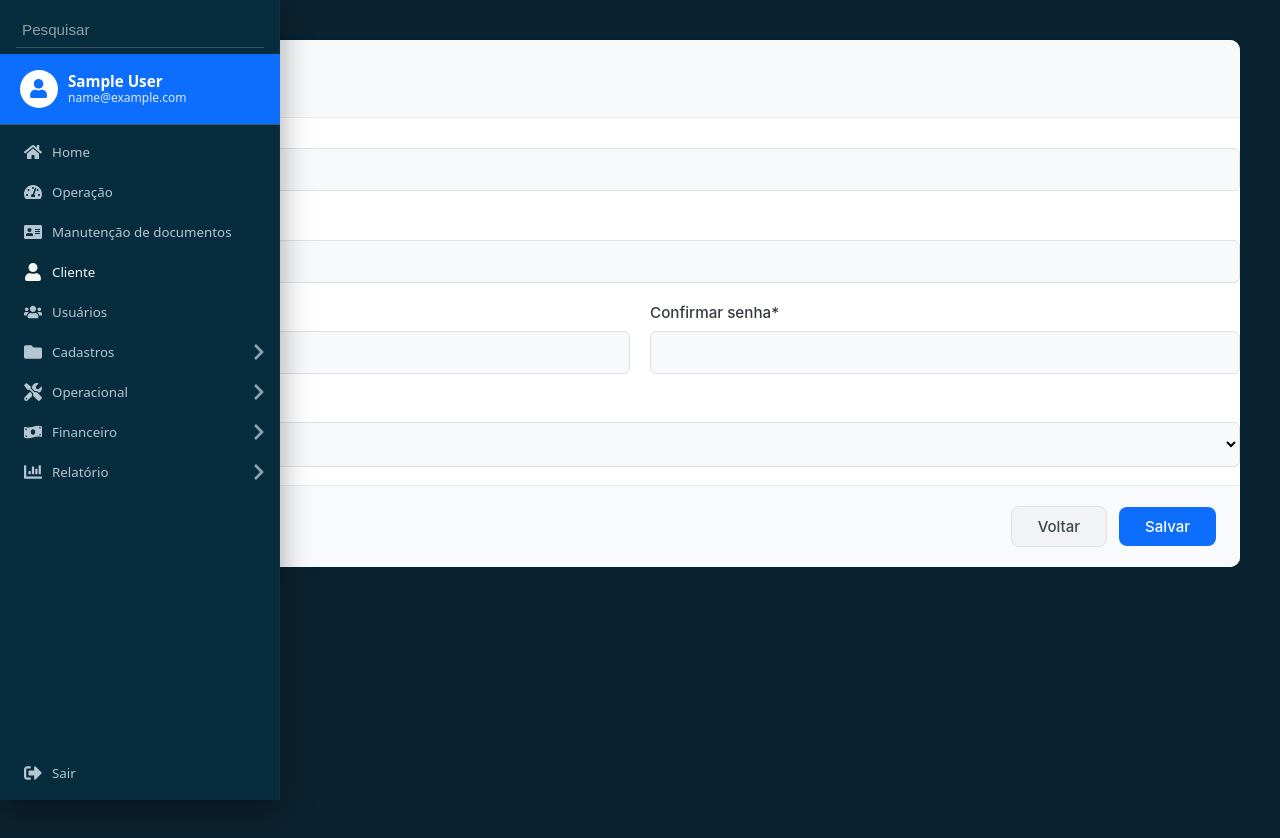
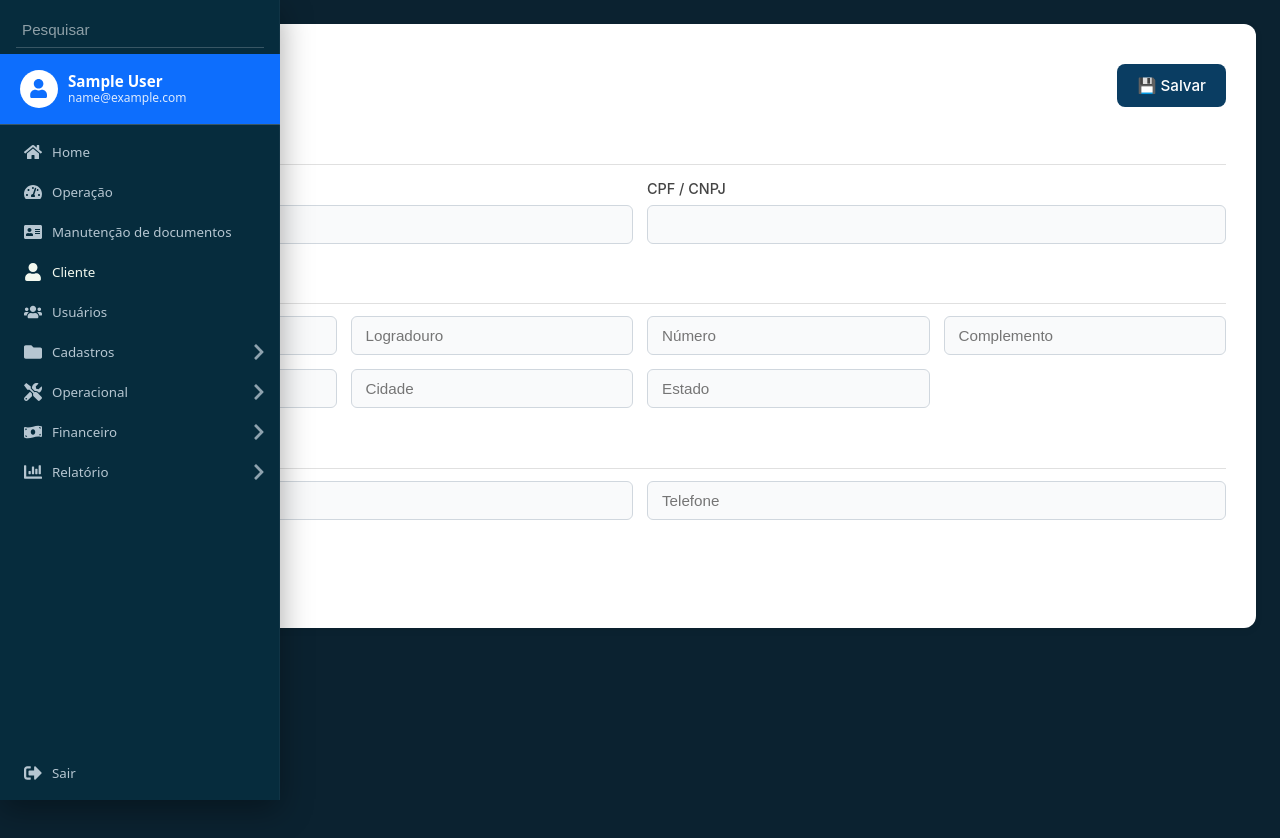
Before and after one commit to gildevson/CursoFrontEnd, a React (Vite) app: page /clientes/novo in a window 1280 px wide. Built offline with nearby package versions, Linux system fonts and the light colour scheme; sample sign-in values are in the browser's storage.

Commit message:
Adicionando mais dados

```diff
--- a/src/components/ListaCliente/CriarCliente.css
+++ b/src/components/ListaCliente/CriarCliente.css
@@ -1,47 +1,124 @@
+/* ======== CONTAINER PRINCIPAL ======== */
 .form-cliente {
-  max-width: 600px;
-  margin: 40px auto;
-  background: #fff;
-  padding: 24px;
-  border-radius: 8px;
-  box-shadow: 0 2px 10px rgba(0, 0, 0, 0.1);
-  display: flex;
-  flex-direction: column;
-  gap: 12px;
+  background-color: #fff;
+  padding: 24px 30px;
+  border-radius: 12px;
+  box-shadow: 0 2px 8px rgba(0, 0, 0, 0.06);
+  margin: 24px;
+  font-family: "Inter", Arial, sans-serif;
 }
 
-.form-cliente h2 {
-  text-align: center;
-  margin-bottom: 10px;
+/* ======== TÍTULO E BOTÃO SALVAR ======== */
+.form-cliente-header {
+  display: flex;
+  justify-content: space-between;
+  align-items: center;
+  margin-bottom: 25px;
 }
 
+.form-cliente-header h2 {
+  font-size: 1.25rem;
+  font-weight: 600;
+  color: #1a1a1a;
+}
+
+.btn-salvar {
+  background-color: #0096c7;
+  color: #fff;
+  border: none;
+  border-radius: 6px;
+  padding: 10px 20px;
+  font-size: 0.95rem;
+  font-weight: 500;
+  display: flex;
+  align-items: center;
+  gap: 6px;
+  cursor: pointer;
+  transition: background-color 0.25s ease;
+}
+
+.btn-salvar:hover {
+  background-color: #0077a7;
+}
+
+/* ======== SEÇÕES (agrupamento) ======== */
+.secao {
+  margin-bottom: 28px;
+}
+
+.secao h3 {
+  font-size: 1rem;
+  font-weight: 600;
+  color: #0a3d62;
+  margin-bottom: 12px;
+  border-bottom: 1px solid #e0e0e0;
+  padding-bottom: 6px;
+}
+
+/* ======== GRID GERAL DO FORM ======== */
+.form-grid {
+  display: grid;
+  grid-template-columns: repeat(auto-fit, minmax(230px, 1fr));
+  gap: 14px;
+}
+
+/* ======== CAMPOS ======== */
 .form-cliente label {
   font-weight: 500;
-  margin-top: 8px;
+  color: #444;
+  font-size: 0.9rem;
+  display: block;
+  margin-bottom: 5px;
 }
 
-.form-cliente input {
-  padding: 8px;
-  border: 1px solid #ccc;
-  border-radius: 4px;
+.form-cliente input,
+.form-cliente select {
   width: 100%;
+  padding: 10px 14px;
+  border: 1px solid #d0d7de;
+  border-radius: 6px;
+  font-size: 0.95rem;
+  background-color: #f9fafb;
+  transition: border-color 0.2s, box-shadow 0.2s;
 }
 
-.linha {
-  display: flex;
-  gap: 8px;
+.form-cliente input:focus,
+.form-cliente select:focus {
+  outline: none;
+  border-color: #0096c7;
+  box-shadow: 0 0 0 2px rgba(0, 150, 199, 0.15);
 }
 
-.form-cliente button {
+/* ======== BOTÃO DE ENVIO INFERIOR ======== */
+.form-cliente button[type="submit"] {
+  background-color: #0a3d62;
+  color: #fff;
+  padding: 12px 20px;
+  border: none;
+  border-radius: 8px;
+  cursor: pointer;
+  font-weight: 500;
   margin-top: 16px;
-  background: #1976d2;
-  color: #fff;
-  padding: 10px;
-  border: none;
-  border-radius: 4px;
-  cursor: pointer;
+  transition: background-color 0.25s ease;
 }
 
-.form-cliente button:hover {
-  background: #125ca1;
+.form-cliente button[type="submit"]:hover {
+  background-color: #074272;
 }
+
+/* ======== RESPONSIVIDADE ======== */
+@media (max-width: 768px) {
+  .form-cliente {
+    padding: 20px;
+  }
+
+  .form-cliente-header {
+    flex-direction: column;
+    gap: 10px;
+    align-items: flex-start;
+  }
+
+  .btn-salvar {
+    align-self: flex-end;
+  }
+}
--- a/src/components/ListaCliente/CriarCliente.tsx
+++ b/src/components/ListaCliente/CriarCliente.tsx
@@ -1,62 +1,66 @@
 import { useState } from "react";
+import { useNavigate } from "react-router-dom"; // 👈 Importa o hook
+import { toast } from "react-toastify";
 import api from "../services/api";
-import { toast } from "react-toastify";
 import "./CriarCliente.css";
 
 export default function CriarCliente() {
-  const [nome, setNome] = useState("");
-  const [cnpjCpf, setCnpjCpf] = useState("");
-  const [emailContato, setEmailContato] = useState("");
-  const [telefone, setTelefone] = useState("");
-  const [ruaEndereco, setRuaEndereco] = useState("");
-  const [numeroEndereco, setNumeroEndereco] = useState("");
-  const [complementoEndereco, setComplementoEndereco] = useState("");
-  const [bairroEndereco, setBairroEndereco] = useState("");
-  const [cidadeEndereco, setCidadeEndereco] = useState("");
-  const [estadoEndereco, setEstadoEndereco] = useState("");
-  const [cepEndereco, setCepEndereco] = useState("");
+  const nav = useNavigate(); // 👈 Inicializa o hook de navegação
+
+  const [form, setForm] = useState({
+    nome: "",
+    cnpjCpf: "",
+    emailContato: "",
+    telefone: "",
+    ruaEndereco: "",
+    numeroEndereco: "",
+    complementoEndereco: "",
+    bairroEndereco: "",
+    cidadeEndereco: "",
+    estadoEndereco: "",
+    cepEndereco: "",
+  });
+
   const [loading, setLoading] = useState(false);
+
+  function handleChange(e: React.ChangeEvent<HTMLInputElement>) {
+    const { name, value } = e.target;
+    setForm((prev) => ({ ...prev, [name]: value }));
+  }
 
   async function handleSubmit(e: React.FormEvent) {
     e.preventDefault();
+    setLoading(true);
+
     try {
-      setLoading(true);
       const token = localStorage.getItem("token");
+      await api.post("/clientes/criar", form, {
+        headers: { Authorization: `Bearer ${token}` },
+      });
 
-      await api.post(
-        "/clientes/criar",
-        {
-          nome,
-          cnpjCpf,
-          emailContato,
-          telefone,
-          ruaEndereco,
-          numeroEndereco,
-          complementoEndereco,
-          bairroEndereco,
-          cidadeEndereco,
-          estadoEndereco,
-          cepEndereco,
-        },
-        { headers: { Authorization: `Bearer ${token}` } }
-      );
+      toast.success("✅ Cliente criado com sucesso!");
 
-      toast.success("Cliente criado com sucesso!");
+      // Limpa o formulário
+      setForm({
+        nome: "",
+        cnpjCpf: "",
+        emailContato: "",
+        telefone: "",
+        ruaEndereco: "",
+        numeroEndereco: "",
+        complementoEndereco: "",
+        bairroEndereco: "",
+        cidadeEndereco: "",
+        estadoEndereco: "",
+        cepEndereco: "",
+      });
 
-      // limpa o formulário
-      setNome("");
-      setCnpjCpf("");
-      setEmailContato("");
-      setTelefone("");
-      setRuaEndereco("");
-      setNumeroEndereco("");
-      setComplementoEndereco("");
-      setBairroEndereco("");
-      setCidadeEndereco("");
-      setEstadoEndereco("");
-      setCepEndereco("");
+      // ✅ Redireciona para lista de clientes
+      setTimeout(() => {
+        nav("/clientes");
+      }, 1000); // pequena pausa para mostrar o toast
     } catch (err: any) {
-      console.error(err);
+      console.error("Erro ao criar cliente:", err);
       toast.error(err.response?.data?.error || "Erro ao criar cliente");
     } finally {
       setLoading(false);
@@ -65,76 +69,118 @@ export default function CriarCliente() {
 
   return (
     <div className="form-cliente">
-      <h2>Criar Cliente</h2>
-      <form onSubmit={handleSubmit}>
-        <label>Nome / Razão Social</label>
-        <input
-          value={nome}
-          onChange={(e) => setNome(e.target.value)}
-          required
-        />
+      <div className="form-cliente-header">
+        <h2>Novo | Cliente</h2>
+        <button
+          className="btn-salvar"
+          type="submit"
+          form="formCriarCliente"
+          disabled={loading}
+        >
+          💾 {loading ? "Salvando..." : "Salvar"}
+        </button>
+      </div>
 
-        <label>CPF / CNPJ</label>
-        <input
-          value={cnpjCpf}
-          onChange={(e) => setCnpjCpf(e.target.value)}
-        />
+      <form id="formCriarCliente" onSubmit={handleSubmit}>
+        {/* Seção Cadastro */}
+        <div className="secao">
+          <h3>Cadastro</h3>
+          <div className="form-grid">
+            <div>
+              <label htmlFor="nome">Nome / Razão Social*</label>
+              <input
+                id="nome"
+                name="nome"
+                value={form.nome}
+                onChange={handleChange}
+                required
+              />
+            </div>
 
-        <label>E-mail de Contato</label>
-        <input
-          type="email"
-          value={emailContato}
-          onChange={(e) => setEmailContato(e.target.value)}
-        />
-
-        <label>Telefone</label>
-        <input value={telefone} onChange={(e) => setTelefone(e.target.value)} />
-
-        <label>Endereço</label>
-        <input
-          placeholder="Rua"
-          value={ruaEndereco}
-          onChange={(e) => setRuaEndereco(e.target.value)}
-        />
-        <div className="linha">
-          <input
-            placeholder="Número"
-            value={numeroEndereco}
-            onChange={(e) => setNumeroEndereco(e.target.value)}
-          />
-          <input
-            placeholder="Complemento"
-            value={complementoEndereco}
-            onChange={(e) => setComplementoEndereco(e.target.value)}
-          />
-        </div>
-        <div className="linha">
-          <input
-            placeholder="Bairro"
-            value={bairroEndereco}
-            onChange={(e) => setBairroEndereco(e.target.value)}
-          />
-          <input
-            placeholder="Cidade"
-            value={cidadeEndereco}
-            onChange={(e) => setCidadeEndereco(e.target.value)}
-          />
-        </div>
-        <div className="linha">
-          <input
-            placeholder="Estado"
-            value={estadoEndereco}
-            onChange={(e) => setEstadoEndereco(e.target.value)}
-          />
-          <input
-            placeholder="CEP"
-            value={cepEndereco}
-            onChange={(e) => setCepEndereco(e.target.value)}
-          />
+            <div>
+              <label htmlFor="cnpjCpf">CPF / CNPJ</label>
+              <input
+                id="cnpjCpf"
+                name="cnpjCpf"
+                value={form.cnpjCpf}
+                onChange={handleChange}
+              />
+            </div>
+          </div>
         </div>
 
+        {/* Seção Endereço */}
+        <div className="secao">
+          <h3>Endereço</h3>
+          <div className="form-grid">
+            <input
+              name="cepEndereco"
+              placeholder="CEP"
+              value={form.cepEndereco}
+              onChange={handleChange}
+            />
+            <input
+              name="ruaEndereco"
+              placeholder="Logradouro"
+              value={form.ruaEndereco}
+              onChange={handleChange}
+            />
+            <input
+              name="numeroEndereco"
+              placeholder="Número"
+              value={form.numeroEndereco}
+              onChange={handleChange}
+            />
+            <input
+              name="complementoEndereco"
+              placeholder="Complemento"
+              value={form.complementoEndereco}
+              onChange={handleChange}
+            />
+            <input
+              name="bairroEndereco"
+              placeholder="Bairro"
+              value={form.bairroEndereco}
+              onChange={handleChange}
+            />
+            <input
+              name="cidadeEndereco"
+              placeholder="Cidade"
+              value={form.cidadeEndereco}
+              onChange={handleChange}
+            />
+            <input
+              name="estadoEndereco"
+              placeholder="Estado"
+              value={form.estadoEndereco}
+              onChange={handleChange}
+            />
+          </div>
+        </div>
+
+        {/* Seção Contato */}
+        <div className="secao">
+          <h3>Contato</h3>
+          <div className="form-grid">
+            <input
+              name="emailContato"
+              placeholder="E-mail"
+              type="email"
+              value={form.emailContato}
+              onChange={handleChange}
+            />
+            <input
+              name="telefone"
+              placeholder="Telefone"
+              value={form.telefone}
+              onChange={handleChange}
+            />
+          </div>
+        </div>
+
+        {/* Botão extra inferior */}
         <button type="submit" disabled={loading}>
-          {loading ? "Salvando..." : "Criar Cliente"}
+          {loading ? "Salvando..." : "Salvar Cliente"}
         </button>
       </form>
     </div>
--- a/src/components/routes/AppRoutes.tsx
+++ b/src/components/routes/AppRoutes.tsx
@@ -9,7 +9,7 @@ import ListaUsuario from "@components/ListaUsuario/ListaUsuario";
 import CriarUsuario from "@components/CriarUsuario/CriarUsuario";
 import EditarUsuario from "@components/EditarUsuario/EditarUsuario";
 import ListaClientes from "@components/ListaCliente/ListaClientes";
-import CriarCliente from "@components/CriarUsuario/CriarUsuario"
+import CriarCliente from "@components/ListaCliente/CriarCliente";
 
 function ProtectedLayout() {
   return (
```
